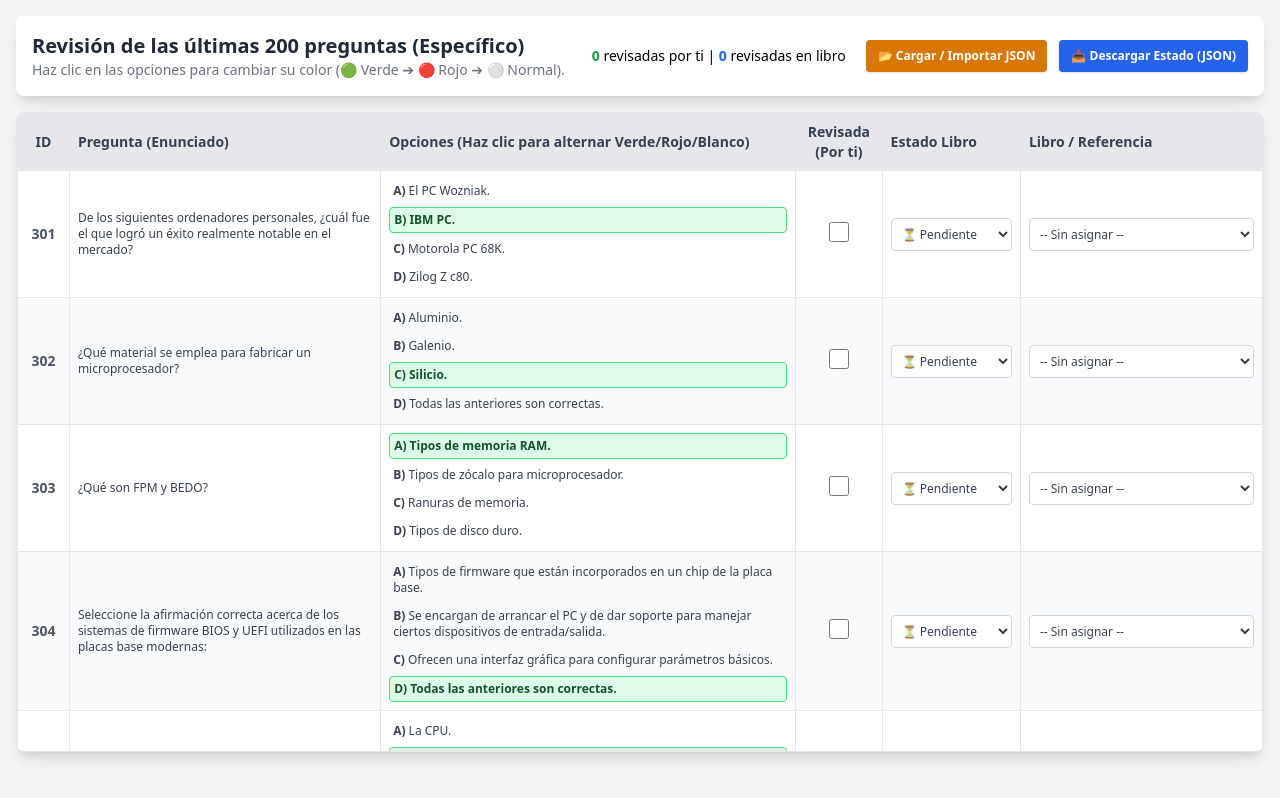
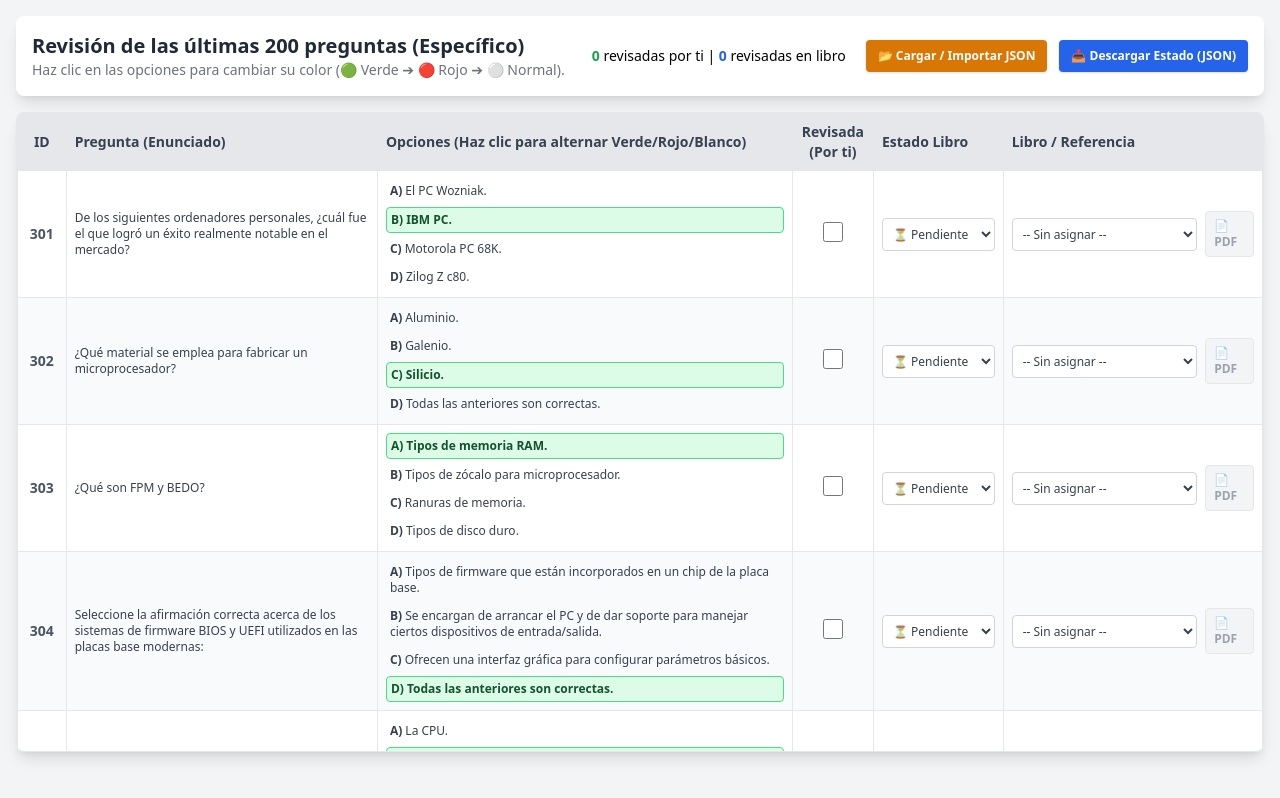
Before and after one commit to sirloco/Ope-Osakidetza, a plain HTML site: page revisar_preguntas.html in a window 1280 px wide. Drawn offline with nearby package versions, Linux system fonts and the light colour scheme.

Commit message:
feat: añadir botón para abrir documentos de bibliografía en PDF (Closes #3)

```diff
--- a/revisar_preguntas.html
+++ b/revisar_preguntas.html
@@ -53,7 +53,7 @@
                     <th class="border p-2 w-1/3 text-left shadow-sm">Opciones (Haz clic para alternar Verde/Rojo/Blanco)</th>
                     <th class="border p-2 w-20 text-center shadow-sm">Revisada<br>(Por ti)</th>
                     <th class="border p-2 w-32 text-left shadow-sm">Estado Libro</th>
-                    <th class="border p-2 w-56 text-left shadow-sm">Libro / Referencia</th>
+                    <th class="border p-2 w-64 text-left shadow-sm">Libro / Referencia</th>
                 </tr>
             </thead>
             <tbody id="cuerpo-tabla" class="text-gray-700">
@@ -82,6 +82,25 @@
             "15. Esquema Nacional de Seg. (ENS)"
         ];
 
+        // MAPA DE PDFs (Relaciona el libro con el nombre del archivo en la carpeta 'bibliografia')
+        const mapaPDFs = {
+            "1. PC y disp. móviles (Hardware)": "1_hardware.pdf",
+            "2. Sistemas operativos monopuesto": "2_sistemas_operativos.pdf",
+            "3. Redes locales": "3_redes_locales.pdf",
+            "4. Internet de las cosas": "4_internet_cosas.pdf",
+            "5. Ingeniería del software": "5_ingenieria_software.pdf",
+            "6. Mantenimiento y evol. de sistemas": "6_mantenimiento_sistemas.pdf",
+            "7. Windows 11 (Instalación)": "7_windows_11.pdf",
+            "8. Windows Server 2022": "8_windows_server_2022.pdf",
+            "9. Microsoft 365": "9_microsoft_365.pdf",
+            "10. Seguridad informática": "10_seguridad_informatica.pdf",
+            "11. RGPD (Reglamento Europeo)": "11_rgpd.pdf",
+            "12. LOPDGDD (Ley Orgánica 3/2018)": "12_lopdgdd.pdf",
+            "13. Firma digital": "13_firma_digital.pdf",
+            "14. ITIL 4 Foundation": "14_itil_4.pdf",
+            "15. Esquema Nacional de Seg. (ENS)": "15_ens.pdf"
+        };
+
         // 1. COGEMOS LAS ÚLTIMAS 200 PREGUNTAS
         const preguntas200 = preguntas.slice(-200);
 
@@ -108,7 +127,6 @@
                 estadoRevision[id].colores_opciones = {};
             }
 
-            // Inicialización por defecto: la respuesta_correcta original nace VERDE, el resto BLANCAS
             Object.keys(p.opciones).forEach(letra => {
                 if (!estadoRevision[id].colores_opciones[letra]) {
                     estadoRevision[id].colores_opciones[letra] = (letra === p.respuesta_correcta) ? 'verde' : 'blanca';
@@ -123,13 +141,13 @@
             if (p) {
                 getEstado(p)[campo] = valor;
                 guardarLocal();
-                if (campo === 'revisada') {
+                // Si cambiamos revisada o el libro de referencia, redibujamos para actualizar la fila/botón PDF
+                if (campo === 'revisada' || campo === 'libro_referencia') {
                     renderizarTabla();
                 }
             }
         }
 
-        // ROTACIÓN DE COLORES: Verde ➔ Rojo ➔ Blanca ➔ Verde...
         function rotarColorOpcion(id, letra) {
             const p = preguntas200.find(item => item.id === id);
             if (!p) return;
@@ -182,7 +200,7 @@
                 html += `
                         <li class="${claseCss}"
                             onclick="rotarColorOpcion(${p.id}, '${letra}')"
-                            title="Haz clic para cambiar: Verde (Correcta) ➔ Rojo (Incorrecta) ➔ Blanco (Normal)">
+                            title="Haz clic para cambiar color">
                             <span class="uppercase font-bold">${letra})</span> ${texto}
                         </li>`;
             }
@@ -206,19 +224,23 @@
                     opcionesLibro += `<option value="${libro}" ${seleccionado}>${libro}</option>`;
                 });
 
+                // Determinamos qué botón PDF mostrar
+                const archivoPDF = mapaPDFs[estado.libro_referencia];
+                const botonPDF = archivoPDF
+                    ? `<a href="bibliografia/${archivoPDF}" target="_blank" class="px-2 py-1.5 bg-red-100 hover:bg-red-200 border border-red-200 text-red-700 rounded shadow-sm text-xs font-bold transition-colors cursor-pointer" title="Abrir PDF en pestaña nueva">📄 PDF</a>`
+                    : `<span class="px-2 py-1.5 bg-gray-100 text-gray-400 border border-gray-200 rounded text-xs font-bold cursor-not-allowed" title="Selecciona un libro primero">📄 PDF</span>`;
+
                 tr.innerHTML = `
                       <td class="border p-2 text-center font-bold text-gray-600">${p.id}</td>
                       <td class="border p-2 text-xs font-medium">${p.enunciado}</td>
                       <td class="border p-2">${renderizarOpciones(p, estado)}</td>
 
-                      <!-- CAMPO 1: REVISADA POR TI -->
                       <td class="border p-2 text-center align-middle">
                         <input type="checkbox" class="w-5 h-5 cursor-pointer accent-green-600"
                           ${estado.revisada ? 'checked' : ''}
                           onchange="actualizarCampo(${p.id}, 'revisada', this.checked)">
                       </td>
 
-                      <!-- CAMPO 2: REVISADA EN LIBRO -->
                       <td class="border p-2 align-middle">
                         <select class="w-full text-xs p-1.5 border border-gray-300 rounded focus:outline-none focus:border-blue-500 bg-white cursor-pointer"
                           onchange="actualizarCampo(${p.id}, 'revisada_libro', this.value)">
@@ -228,12 +250,14 @@
                         </select>
                       </td>
 
-                      <!-- CAMPO 3: SELECCIÓN DE LIBRO -->
                       <td class="border p-2 align-middle">
-                        <select class="w-full text-xs p-1.5 border border-gray-300 rounded focus:outline-none focus:border-blue-500 bg-white cursor-pointer"
-                          onchange="actualizarCampo(${p.id}, 'libro_referencia', this.value)">
-                          ${opcionesLibro}
-                        </select>
+                        <div class="flex items-center gap-2">
+                            <select class="w-full text-xs p-1.5 border border-gray-300 rounded focus:outline-none focus:border-blue-500 bg-white cursor-pointer"
+                              onchange="actualizarCampo(${p.id}, 'libro_referencia', this.value)">
+                              ${opcionesLibro}
+                            </select>
+                            ${botonPDF}
+                        </div>
                       </td>
                     `;
                 tbody.appendChild(tr);
@@ -257,7 +281,6 @@
             downloadAnchor.remove();
         }
 
-        // NUEVA FUNCIÓN: IMPORTAR EL JSON CARGADO
         function importarJSON(event) {
             const file = event.target.files[0];
             if (!file) return;
@@ -266,7 +289,6 @@
             reader.onload = function (e) {
                 try {
                     const datosImportados = JSON.parse(e.target.result);
-
                     if (Array.isArray(datosImportados)) {
                         datosImportados.forEach(item => {
                             if (item.id) {
```
Also changed, not shown: 8 other files.
